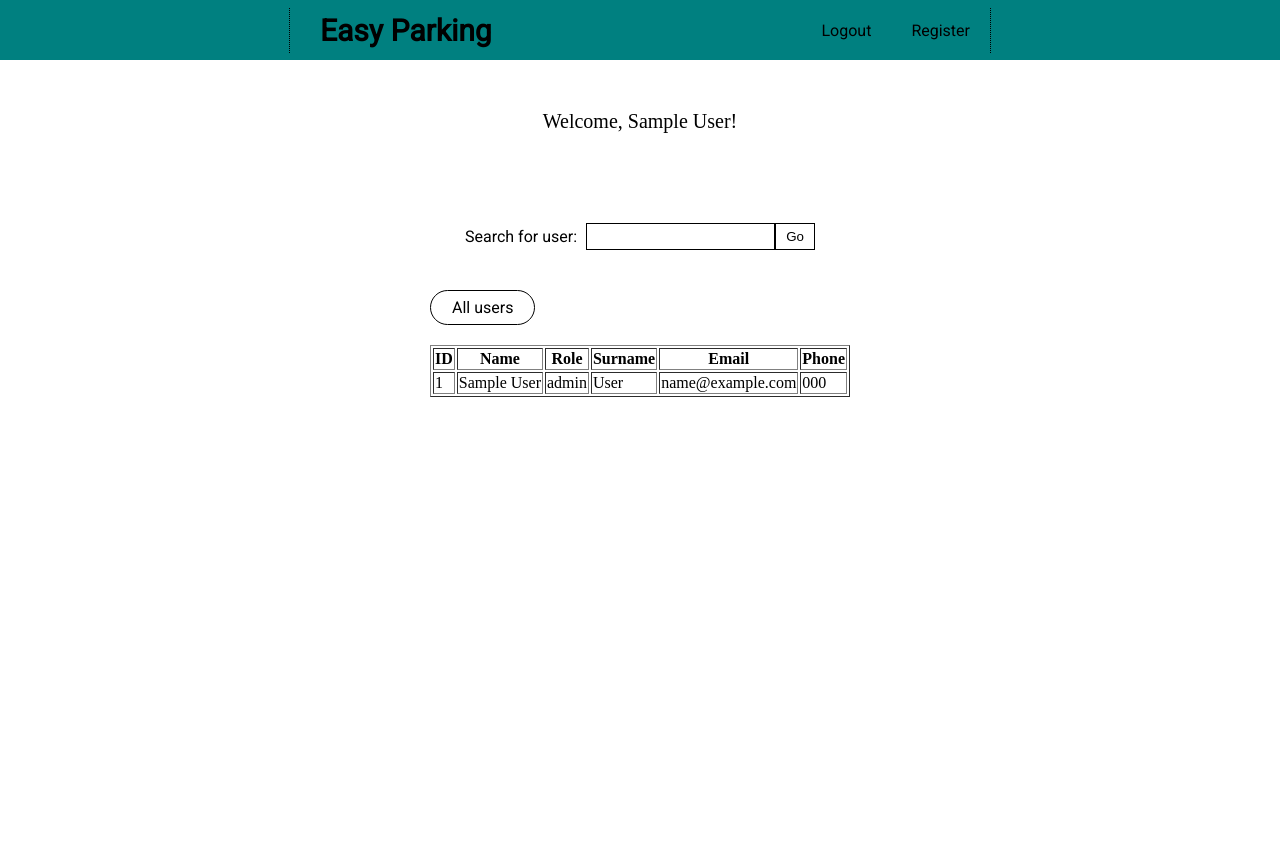
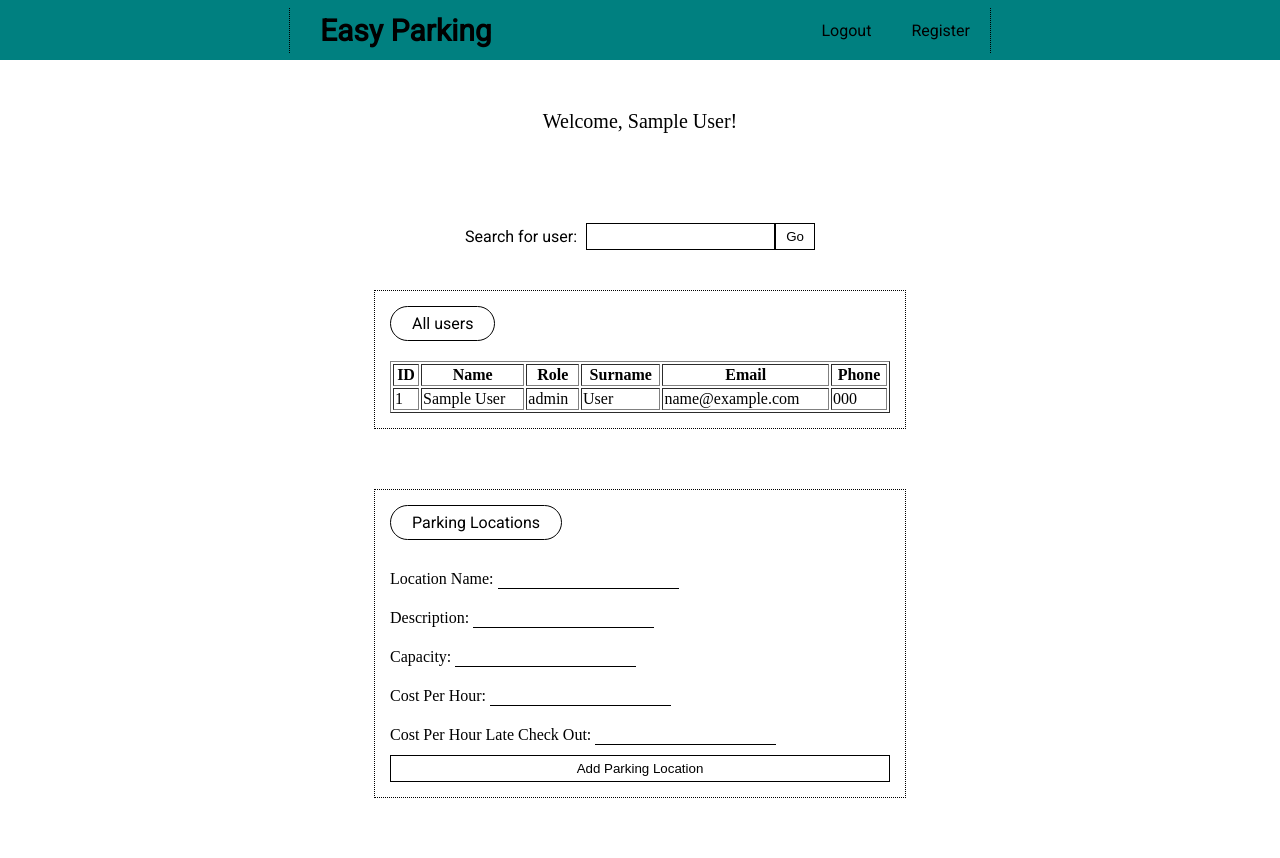
Before and after one commit to boiledsteak/php-ass2, a PHP site: page / in a window 1280 px wide. Before the commit the page ends 397 px from the top, so only its background shows below. Run offline with PHP 8.4, Linux system fonts and the light colour scheme; the visitor is signed in with stand-in values (Sample User, id 1); tables that the repository leaves empty or names only in its code hold one stand-in row (values such as "Sample post").

Commit message:
parking location form done

```diff
--- a/index.php
+++ b/index.php
@@ -40,7 +40,7 @@ function adminComponent()
         echo '<div class="searchcon"><form method="post" action="/">';
         echo '<label for="searchUser">Search for user:</label>';
         echo '<div><input type="text" id="searchUser" name="searchUser">';
-        echo '<button type="submit">Go</button></div>';
+        echo '<button class="nicebtn" type="submit">Go</button></div>';
         echo '</form></div>';
 
         // Display search results or all users if form not submitted
@@ -62,6 +62,44 @@ function adminComponent()
             displayAllUsers();
         }
 
+
+
+        echo '
+            <div class="abilitybox">
+                <div class="abilities">
+                    Parking Locations
+                </div>
+                <form class="plocform" method="post" action="/insertparkingloc">
+                <div class="form-row">
+                    <label for="locName">Location Name:</label>
+                    <input type="text" id="locName" name="locName" required>
+                </div>
+
+                <div class="form-row">
+                    <label for="locDescription">Description:</label>
+                    <input type="text" id="locDescription" name="locDescription">
+                </div>
+
+                <div class="form-row">
+                    <label for="locCapacity">Capacity:</label>
+                    <input type="number" id="locCapacity" name="locCapacity" required>
+                </div>
+
+                <div class="form-row">
+                    <label for="locCostPerHour">Cost Per Hour:</label>
+                    <input type="text" id="locCostPerHour" name="locCostPerHour">
+                </div>
+
+                <div class="form-row">
+                    <label for="locCostPerHourLateCheckOut">Cost Per Hour Late Check Out:</label>
+                    <input type="text" id="locCostPerHourLateCheckOut" name="locCostPerHourLateCheckOut">
+                </div>
+
+                    <button class="nicebtn" type="submit">Add Parking Location</button>
+                </form>
+
+            </div>
+        ';
         echo '</div></div>';
     }
     else
@@ -310,6 +348,50 @@ switch ($request) {
         break;
     }
 
+    case '/insertparkingloc':
+    {
+        // Create a connection to the database
+        try
+        {
+            $conn = new PDO("mysql:host=$servername;dbname=$dbname", $username, $password);
+            // Set the PDO error mode to exception
+            $conn->setAttribute(PDO::ATTR_ERRMODE, PDO::ERRMODE_EXCEPTION);
+
+            // Check if the form is submitted
+            if ($_SERVER["REQUEST_METHOD"] == "POST")
+            {
+                // Get data from the form
+                $locName = strtolower(htmlspecialchars($_POST['locName']));
+                $locDescription = htmlspecialchars($_POST['locDescription']);
+                $locCapacity = intval($_POST['locCapacity']);
+                $locCostPerHour = isset($_POST['locCostPerHour']) ? floatval($_POST['locCostPerHour']) : null;
+                $locCostPerHourLateCheckOut = isset($_POST['locCostPerHourLateCheckOut']) ? floatval($_POST['locCostPerHourLateCheckOut']) : null;
+
+                // SQL statement to insert data into the parkinglocs table
+                $sql = "INSERT INTO parkinglocs (Location, Description, Capacity, CostPerHour, CostPerHourLateCheckOut) VALUES (:locName, :locDescription, :locCapacity, :locCostPerHour, :locCostPerHourLateCheckOut)";
+                $stmt = $conn->prepare($sql);
+                $stmt->bindParam(':locName', $locName);
+                $stmt->bindParam(':locDescription', $locDescription);
+                $stmt->bindParam(':locCapacity', $locCapacity);
+                $stmt->bindParam(':locCostPerHour', $locCostPerHour);
+                $stmt->bindParam(':locCostPerHourLateCheckOut', $locCostPerHourLateCheckOut);
+
+                // Execute the statement
+                $stmt->execute();
+
+                // Redirect back to admin component or any desired destination
+                header('Location: /');
+            }
+        }
+        catch (PDOException $e)
+        {
+            // Handle database connection error
+            echo "Connection failed: " . $e->getMessage();
+        }
+
+        break;
+    }
+
     case '/css':
     {
         header('Content-Type: text/css');
@@ -428,7 +510,6 @@ switch ($request) {
         break;
     }
 
-
     case '/logout':
     {
         // Check if the user is logged in
--- a/main.css
+++ b/main.css
@@ -170,6 +170,23 @@ body
 
 /* MAINPAGE PAGE STYLING */
 
+.plocform
+{
+  display: flex;
+  flex-direction: column;
+}
+
+.form-row
+{
+  margin: 10px 0px;
+}
+
+.plocform input
+{
+  border: unset;
+  border-bottom: 1px solid black;
+}
+
 .searchcon
 {
   margin: 40px 0px;
@@ -185,11 +202,18 @@ body
   align-items: center;
 }
 
-.searchcon button
+.nicebtn
 {
   cursor: pointer;
   padding: 5px 10px;
   border: 1px solid black;
+}
+
+.nicebtn:hover
+{
+  border: white 1px solid;
+  color: white;
+  background-color: salmon;
 }
 
 .searchcon input
@@ -202,6 +226,10 @@ body
 {
   display: flex;
   flex-direction: column;
+  width: 100%;
+  margin-bottom: 60px;
+  border: 1px dotted black;
+  padding: 15px;
 }
 
 .abilities
```
